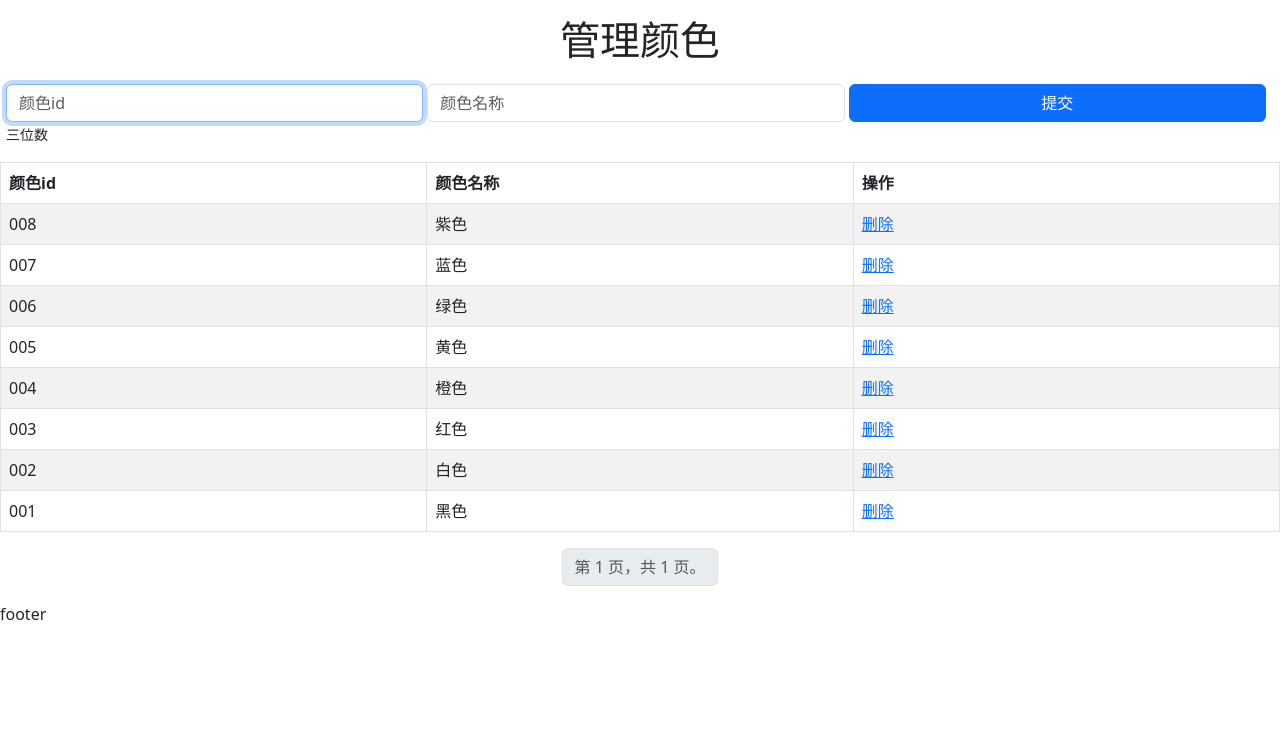
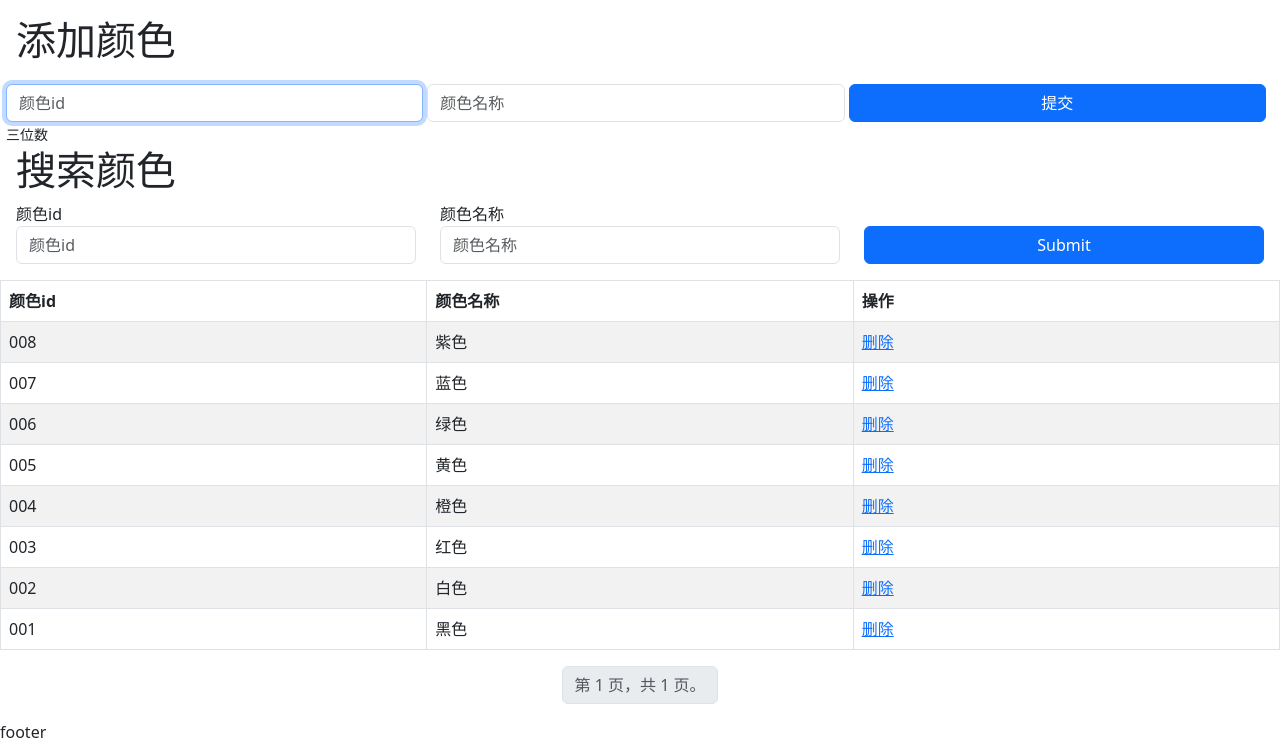
Before and after one commit to aazjp/miniwms, a Django app: page /style/color_manage/ in a window 1280 px wide. Shown: the part 58-802 px from the top of the page. Before the commit the page ends 678 px from the top, so only its background shows below. Run offline with Django 4.2, Linux system fonts and the light colour scheme; data comes from the database, SQL or seed files in the repository; both versions use the stored data as it was after the commit; some libraries are stand-ins or nearby versions.

Commit message:
添加颜色搜索

```diff
--- a/static/template/style/color_manage.html
+++ b/static/template/style/color_manage.html
@@ -3,7 +3,7 @@
 {% block content %}
 
 <div class="container p-3">
-    <div class="row"><h1 class="text-center">管理颜色</h1></div>
+    <div class="row"><h1>添加颜色</h1></div>
     <div class="row">
         <form class="form-group row g-1"
             action="{% url 'style:color_manage' %}"
@@ -17,7 +17,7 @@
                 </div>
                 <div class="col-4">
                     <input type="text" class="form-control" name="name"
-                        placeholder="颜色名称" >
+                        placeholder="颜色名称">
                 </div>
 
                 <div class="col-4">
@@ -36,6 +36,27 @@
         {% endif %}
 
     </div>
+    <div class="row"><h1>搜索颜色</h1></div>
+    <form action="{% url 'style:color_manage' %}" method="get">
+        <div class="row">
+            <div class="col">
+                <label for="color_id">颜色id</label>
+                <input type="text" class="form-control" name="color_id"
+                    placeholder="颜色id" autofocus>
+
+            </div>
+            <div class="col">
+                <label for="color_name">颜色名称</label>
+                <input type="text" class="form-control" name="color_name"
+                    placeholder="颜色名称">
+            </div>
+
+            <div class="col">
+                <label for=""></label>
+                <input type="submit" class="btn btn-primary w-100">
+            </div>
+        </div>
+    </form>
 
 </div>
 
--- a/style/views.py
+++ b/style/views.py
@@ -34,7 +34,7 @@ def style_manage(request):
         ON sp.id = sk.spu_id
         {}
         GROUP BY sp.id;'''
-        where_clause,params=(search_spu(request))
+        where_clause,params=search_spu(request)
         if where_clause:
             sub_sql = 'where '+' and '.join(where_clause)
             sql = base_sql.format(sub_sql)
@@ -53,8 +53,6 @@ def style_manage(request):
         # 获取当前页码，默认为第 1 页
         page_number = request.GET.get('page')
         # # 获取当前页的对象
-        # param_list = [f"{key}={value}" for key, value in request.GET.items() if key != 'page']
-        # param_str = '&'.join(param_list)
         page_obj = paginator.get_page(page_number)
 
         data = {
@@ -285,8 +283,17 @@ def search_spu(request):
 
 def color_manage(request):
     if request.method == 'GET':
-        sql = "SELECT * FROM style_color order by id desc"
-        color_list = exe_sql(sql)
+        base_sql = "SELECT * FROM style_color {} order by id desc"
+        where_clause,params = search_color(request)
+        if where_clause:
+            sub_sql = 'where '+' and '.join(where_clause)
+            sql = base_sql.format(sub_sql)
+            logging.debug(sql)
+            color_list = exe_sql_dict(sql, params)
+        else:
+            sql = base_sql.format('')
+            logging.debug(sql)
+            color_list = exe_sql_dict(sql)
 
         paginator = Paginator(color_list, 10)
         page_number = request.GET.get('page')
@@ -314,3 +321,16 @@ def color_del(request,id):
     sql = "DELETE FROM style_color WHERE id = ?"
     exe_sql(sql,(id,))
     return redirect(reverse('style:color_manage'))
+
+def search_color(request):
+    where_clause =[]
+    parmas = []
+    color_id = request.GET.get('color_id')
+    if color_id:
+        where_clause.append("id like ?")
+        parmas.append(f'%{color_id}%')
+    color_name = request.GET.get('color_name')
+    if color_name:
+        where_clause.append("name like ?")
+        parmas.append(f'%{color_name}%')
+    return where_clause,parmas
```
Also changed, not shown: db.sqlite3.
